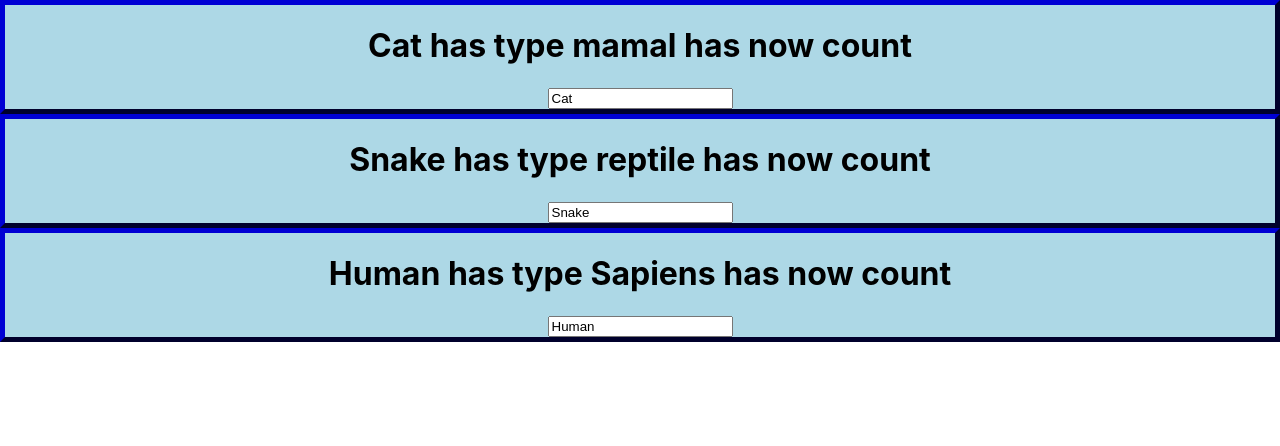
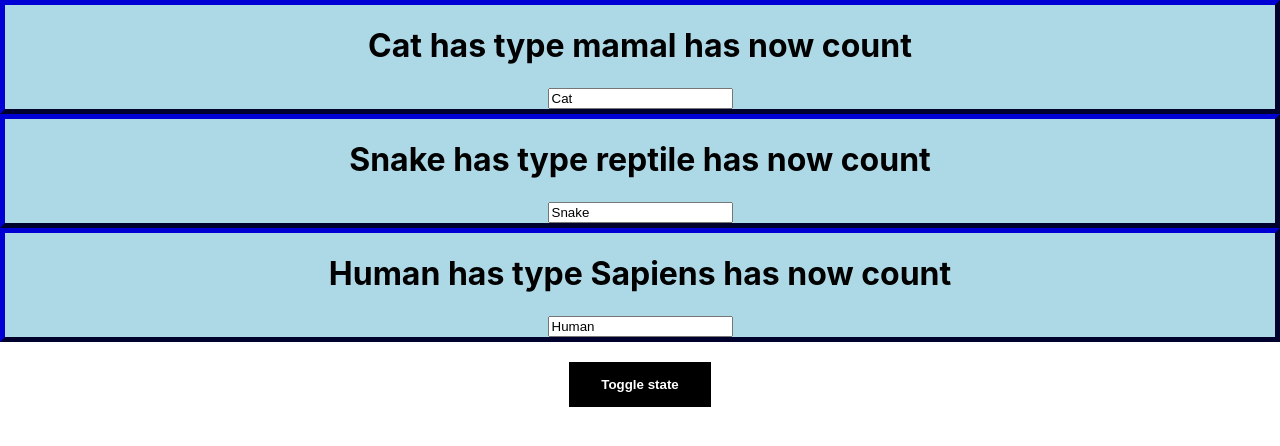
Before and after one commit to lovemapa/reactBurgers, a React (Create React App) app: page / in a window 1280 px wide. Shown: the top 446 px of the page. Built offline with nearby package versions, Linux system fonts and the light colour scheme.

Commit message:
added dynamic class

```diff
--- a/src/App.js
+++ b/src/App.js
@@ -17,6 +17,17 @@ class App extends Component {
     count: 0
   }
 
+
+  changeName = () => {
+    this.setState({
+      persons: [
+        { id: 'dfdssdf', name: "Dog", type: "mamal" },
+        { id: 'kljklj', name: "Lizard", type: "reptile" },
+        { id: 'opooo', name: "Chimpanze", type: "Alike Sapiens" }
+      ],
+      showAnimals: !this.state.showAnimals
+    })
+  }
   changeState = (event, id) => {
 
     const personIndex = this.state.persons.findIndex(person => {
@@ -45,20 +56,50 @@ class App extends Component {
 
   render() {
 
-    return (<div>
-      {this.state.persons.map((persons, index) => {
+    let person = null
+    const style = {
+      backgroundColor: 'red',
+
+      margin: '0 auto',
+      textAlign: 'center',
+      border: 'none',
+      color: 'white',
+      padding: '15px 32px',
+
+      textDecoration: 'none',
+      display: `block`,
+
+    };
+
+    if (this.state.showAnimals) {
+      person = (<div>
+        {
+          this.state.persons.map((persons, index) => {
             return <Animals
               click={() => this.deletePerson(index)}
               name={persons.name}
               value={persons.type}
               key={persons.id}
-          stateChange={(event) => this.changeState(event, persons.id)} />
+              stateChange={(event) => this.changeState(event, persons.id)}
+            />
+          })
 
-      })}
+        }
 
+      </div>)
+      style.backgroundColor = 'black'
+      style.fontWeight = 'bold';
 
+    }
 
+    return (
+      <div>
 
+        {person}
+
+        <br></br>
+
+        <button onClick={this.changeName} style={style}>Toggle state</button>
       </div >)
   }
 }
```
Lines whose indentation alone changed are shown as unchanged.
